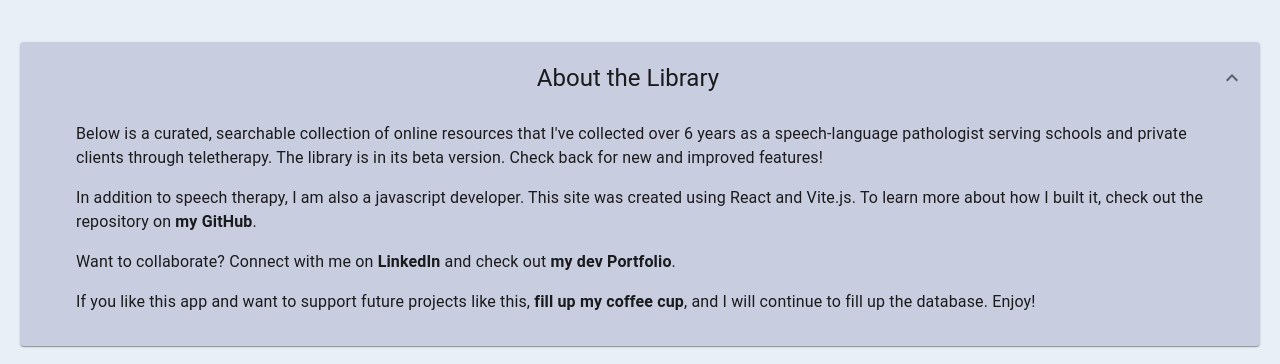
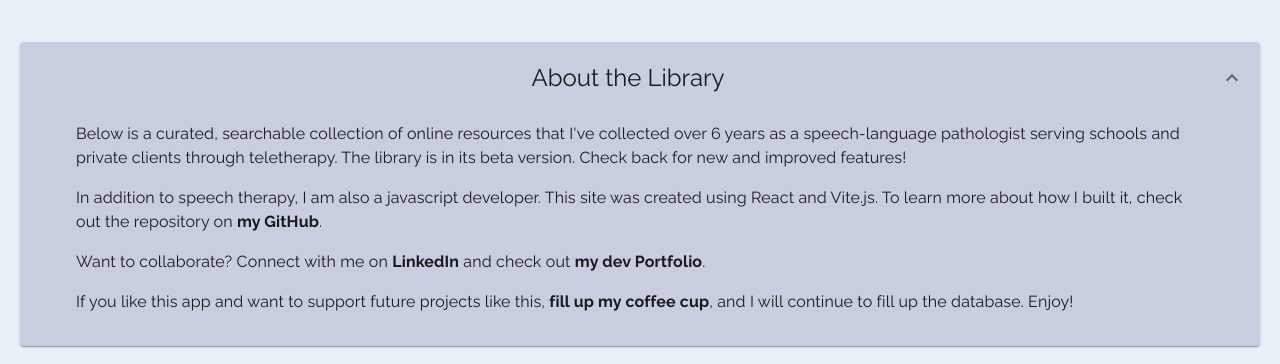
Before and after one commit to Amy-Pr/therapy-resource-library-react-vite, a React (Vite) app: page / in a window 1280 px wide. Shown: the part 176-540 px from the top of the page. Built offline with nearby package versions, Linux system fonts and the light colour scheme; no server answers; the database is empty.

Commit message:
Update about font with Raleway

```diff
--- a/src/App.jsx
+++ b/src/App.jsx
@@ -49,26 +49,26 @@ function App() {
                     sx = {{textAlign: 'center'}}
 
                   >
-                  <Typography sx={{width: '100%'}} variant='h5'>About the Library</Typography>
+                  <Typography sx={{width: '100%', fontFamily: '"Raleway", sans-serif'}} variant='h5'>About the Library</Typography>
 
                   </AccordionSummary>
                   <AccordionDetails>
-                    <Typography sx={{px: 5}} paragraph>
+                    <Typography sx={{px: 5, fontFamily: '"Raleway", sans-serif'}} paragraph>
                     Below is a curated, searchable collection of online resources that I've collected over 6 years as a speech-language
                     pathologist serving schools and private clients through teletherapy. The library is in its beta version. Check back for new
                     and improved features!
                     </Typography>
 
-                    <Typography sx={{px: 5}} paragraph>
+                    <Typography sx={{px: 5, fontFamily: '"Raleway", sans-serif'}} paragraph>
                     In addition to speech therapy, I am also a javascript developer. This site was created using React and Vite.js. To
                     learn more about how I built it, check out the repository on <a>my GitHub</a>.
                     </Typography>
 
-                    <Typography sx={{px: 5}} paragraph>
+                    <Typography sx={{px: 5, fontFamily: '"Raleway", sans-serif'}} paragraph>
                     Want to collaborate? Connect with me on <a>LinkedIn</a> and check out <a>my dev Portfolio</a>.
                     </Typography>
 
-                    <Typography sx={{px: 5}} paragraph>
+                    <Typography sx={{px: 5, fontFamily: '"Raleway", sans-serif'}} paragraph>
                     If you like this app and want to support future projects like this, <a>fill up my coffee cup</a>, and I will continue to fill up the database. Enjoy!
                     </Typography>
 
```
